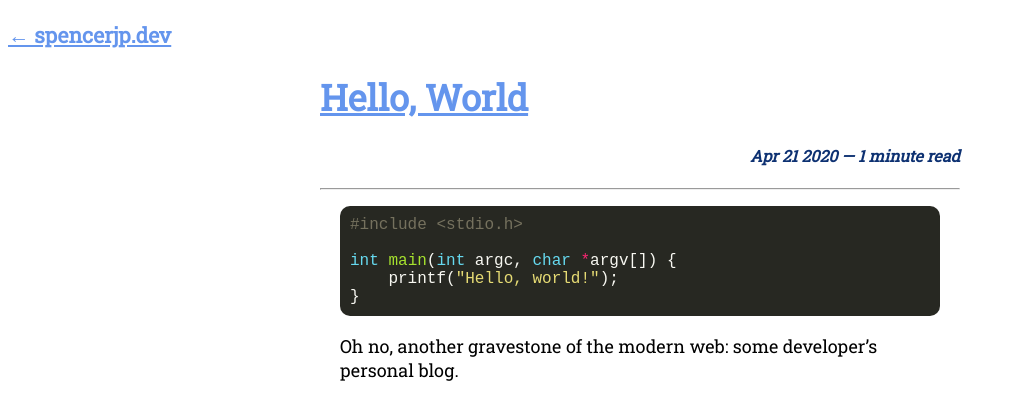
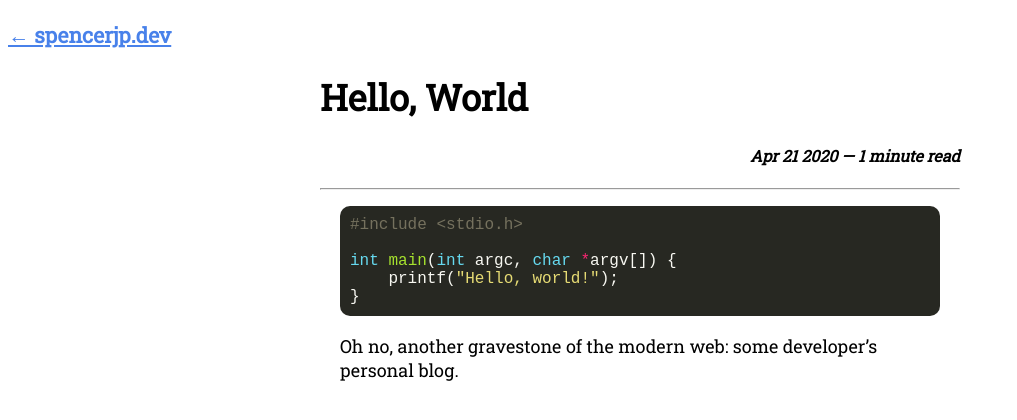
Before and after one commit to spencer-p/spencer-p.github.io, a plain HTML site: page posts/hello/index.html in a window 1280 px wide. Shown: the whole page, without its empty margins (0-1017 px from the left). Drawn offline with Linux system fonts and the light colour scheme.

Commit message:
rebuilding site Tue 25 Aug 2020 02:24:27 PM PDT

```diff
--- a/css/style.css
+++ b/css/style.css
@@ -8,12 +8,9 @@ section {
 	margin: auto;
 }
 
-a {
-	color: #6495ed;
-}
-
-a:visited {
-	color: #6464ed;
+a, a:visited {
+	/* color: #6495ed; */
+	color: #4881ea;
 }
 
 .header {
@@ -37,13 +34,13 @@ a:visited {
 h1, h3, h5 {
 	font-style: normal;
 	/* color: #373fff; */
-	color: #0d3172;
+	/* color: #0d3172; */
 }
 
 h2, h4 {
 	font-style: italic;
 	/* color: #373fff; */
-	color: #0d3172;
+	/* color: #0d3172; */
 }
 
 /* https://gomakethings.com/smooth-scrolling-links-with-only-css/ */
--- a/posts/hello/index.html
+++ b/posts/hello/index.html
@@ -19,7 +19,7 @@
 
 <div class="header">
 	<h1 class="blog_title">
-		<a href="https://spencer-p.github.io/posts/hello/">Hello, World</a>
+		Hello, World
 	</h1>
 	<h4 class="sub_title">
 		<span class="date">Apr 21 2020</span>
```
